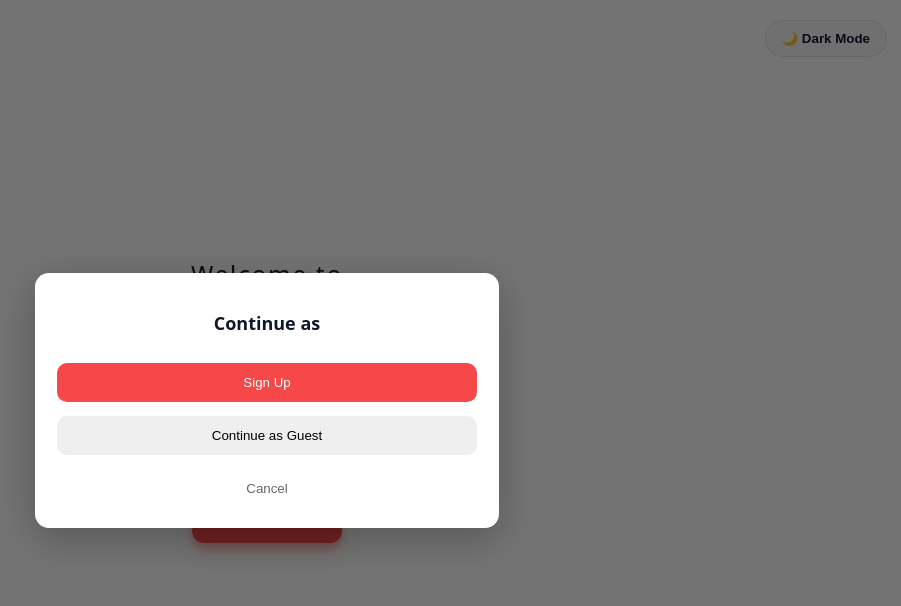
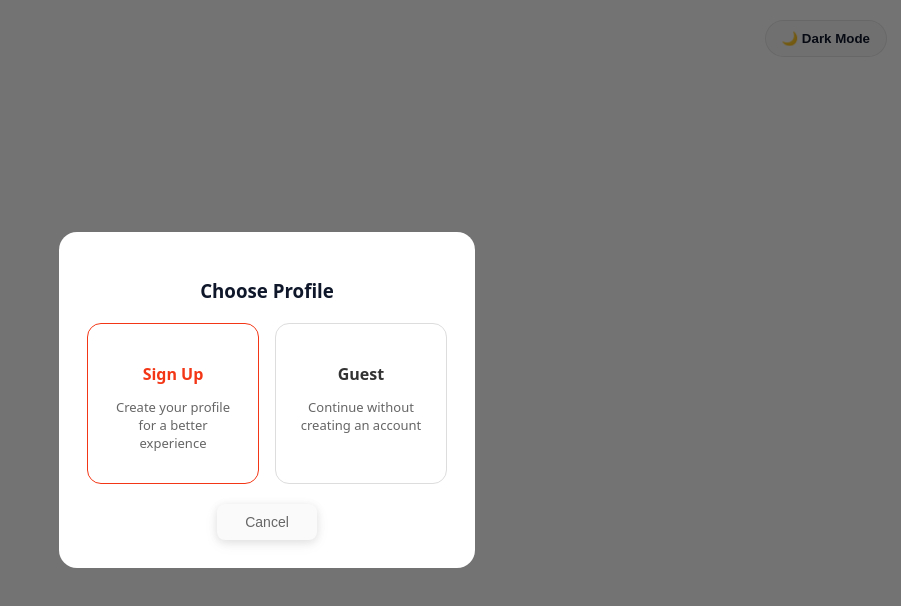
Before and after one commit to mohamedaskhardeenbava-debug/samcafe, a React (Create React App) app: page / in a window 1280 px wide. Both pictures are taken after a click on the button "Get Started". Shown: the top 606 px of the page, without its empty margins (373-1274 px from the left). Built offline with nearby package versions, Linux system fonts and the light colour scheme; no server answers; a web font is replaced by a local one.

Commit message:
Initial commit

```diff
--- a/src/App.js
+++ b/src/App.js
@@ -3638,11 +3638,6 @@ function App() {
         i === index ? updatedItem : item
       )
     );
-  };
-
-  const handleOrderPlaced = (newOrder) => {
-    setOrders((prev) => [...prev, newOrder]);
-    setBag([]);
   };
 
   // if (loading) return <div className="app-loading">Loading menu...</div>;
@@ -3730,7 +3725,6 @@ function App() {
                   setBag={setBag}
                   orders={orders}
                   setOrders={setOrders}
-                  onOrderPlaced={handleOrderPlaced}
                 />
               </motion.div>
 
--- a/src/UserPanel/Welcome.css
+++ b/src/UserPanel/Welcome.css
@@ -172,7 +172,94 @@
   color: #fff;
 }
 
-.modal .link-btn {
+.link-btn {
   background: transparent;
   color: #666;
+  padding: 10px;
+  font-size: 14px;
+  border-radius: 8px;
+  background-color: var(--bg-surface);
+  box-shadow: var(--shadow-primary);
+  border: none;
+width: 100px;
 }
+
+.profile-modal {
+  background: #fff;
+  padding: 28px;
+  border-radius: 18px;
+  width: 360px;
+  text-align: center;
+  animation: scaleIn 0.25s ease;
+}
+
+.profile-cards {
+  display: flex;
+  gap: 16px;
+  margin: 20px 0;
+}
+
+.profile-card {
+  flex: 1;
+  padding: 18px;
+  border-radius: 14px;
+  border: 1px solid var(--color-red);
+  cursor: pointer;
+  transition: all 0.25s ease;
+}
+
+.profile-card h4 {
+  margin-bottom: 6px;
+  color: var(--color-red);
+}
+
+.profile-card p {
+  font-size: 13px;
+  color: #666;
+}
+
+.profile-card:hover {
+  background: #FECA40;
+  color: #fff;
+}
+
+.profile-card.secondary {
+  border-color: #ddd;
+}
+
+.profile-card.secondary h4 {
+  color: #333;
+}
+
+.modal input {
+  padding: 14px;
+  border-radius: 12px;
+  border: 1px solid #ddd;
+  font-size: 15px;
+  outline: none;
+}
+
+.btn-container {
+
+  display: flex;
+  justify-content: center;
+  gap: 16px;
+}
+
+.modal input:focus {
+  border-color: #f64848;
+  box-shadow: 0 0 0 2px rgba(246, 72, 72, 0.15);
+}
+
+.modal .primary {
+  background-color: var(--color-red-secondary);
+  box-shadow: rgb(246, 72, 72, 0.2) 0px 10px 20px, rgba(246, 72, 72, 0.3) 0px 6px 6px;
+  color: #fff;
+  font-weight: 500;
+  transition: transform 0.2s ease;
+  width: 100px;
+}
+
+.modal .primary:hover {
+  transform: translateY(-1px);
+}
--- a/src/UserPanel/Welcome.js
+++ b/src/UserPanel/Welcome.js
@@ -66,22 +66,29 @@ const Welcome = ({ users, setUsers }) => {
       {/* PROFILE CHOICE OVERLAY */}
       {showProfileChoice && (
   <div className="overlay">
-          <div className="modal">
-            <h3>Continue as</h3>
+    <div className="profile-modal">
+      <h3>Choose Profile</h3>
 
-            <button
-              className="primary"
+      <div className="profile-cards">
+        <div
+          className="profile-card"
           onClick={() => {
             setShowProfileChoice(false);
             setShowSignupForm(true);
           }}
         >
-              Sign Up
-            </button>
+          <h4>Sign Up</h4>
+          <p>Create your profile for a better experience</p>
+        </div>
 
-            <button onClick={handleGuest}>
-              Continue as Guest
-            </button>
+        <div
+          className="profile-card secondary"
+          onClick={handleGuest}
+        >
+          <h4>Guest</h4>
+          <p>Continue without creating an account</p>
+        </div>
+      </div>
 
       <button
         className="link-btn"
@@ -92,6 +99,7 @@ const Welcome = ({ users, setUsers }) => {
     </div>
   </div>
 )}
+
 
       {/* SIGNUP FORM OVERLAY */}
       {showSignupForm && (
@@ -113,6 +121,7 @@ const Welcome = ({ users, setUsers }) => {
               onChange={(e) => setMobile(e.target.value)}
             />
 
+            <div className="btn-container">
               <button
               className="primary"
               onClick={handleSignup}
@@ -129,6 +138,7 @@ const Welcome = ({ users, setUsers }) => {
             </button>
             </div>
           </div>
+        </div>
       )}
     </div>
   );
```
Lines whose indentation alone changed are shown as unchanged.
